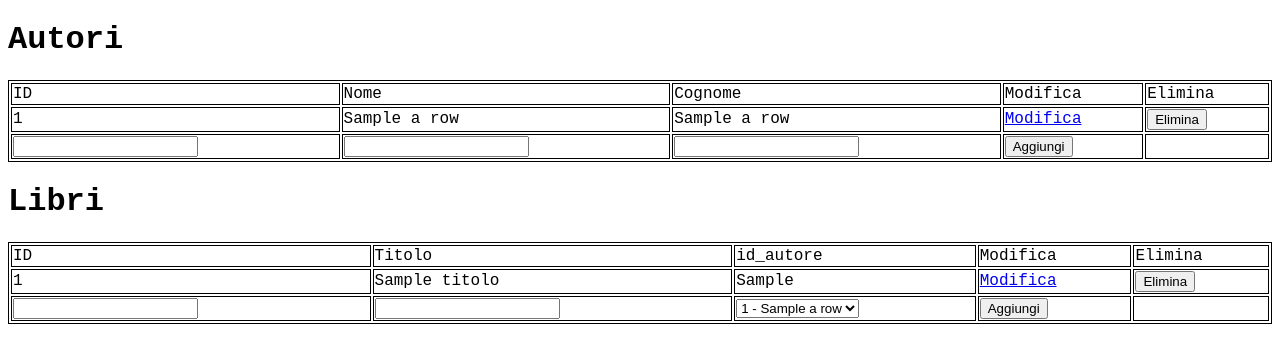
After one commit to Vincenzo-Puzone/Database-Autore-Libri, a Node server app: template views/admin.ejs in a window 1280 px wide. The commit adds this page. Shown: the top 363 px of the page. Run offline with Node 20, Linux system fonts and the light colour scheme; the template is opened without the code that fills it: most values are stand-ins (such as "Sample title", 1, 10 or a date in 2020); some libraries are stand-ins or nearby versions.

Commit message:
Adding data

```diff
--- a/index.js
+++ b/index.js
@@ -15,6 +15,9 @@ app.use(favicon(path.join(__dirname,'public','favicon.ico')));
 app.use('/css', express.static('public'));
 app.use(bodyParser.urlencoded({ extended: true }));
 app.use( morgan('dev') );
+
+let autori=[];
+let libri=[];
 const db = new sqlite3.Database('./test.db',()=>{
     app.listen(8080);
     console.log('Server running on http://localhost:8080');
@@ -22,14 +25,18 @@ const db = new sqlite3.Database('./test.db',()=>{
 });
 
 app.get('/',(req,res)=>{
-    res.send('Ciao');
     sqlA='select * from Autori';
     sqlL='select * from Libri';
-    db.all(sqlA,(err,rows)=>console.log(rows))
-    db.all(sqlL,(err,rows)=>console.log(rows))
-})
+    db.all(sqlA,(err,aRows)=>{
+        db.all(sqlL,(err,lRows)=>{
+            libri=lRows;
+            autori=aRows;
+            res.render("index",{autori,libri});
+        });
+    });
+});
 
 app.use((req,res)=>{
     res.status(404);
     res.sendFile(path.join(__dirname,'public','404.html'));
-})
+});
--- a/package.json
+++ b/package.json
@@ -4,7 +4,8 @@
   "description": "",
   "main": "index.js",
   "scripts": {
-    "start": "node index.js"
+    "start": "node index.js",
+    "admin": "node admin.js"
   },
   "keywords": [],
   "author": "",
--- a/public/style.css
+++ b/public/style.css
@@ -33,3 +33,7 @@ body{
 #clock{
     display: inline;
 }
+
+table, th, td {
+    border: 1px solid black;
+}
--- /dev/null
+++ b/views/admin.ejs
@@ -0,0 +1,81 @@
+<!DOCTYPE html>
+<html lang="en">
+<head>
+    <meta charset="UTF-8">
+    <link rel="stylesheet" href="/css/style.css" type="text/css">
+    <title>Document</title>
+</head>
+<body>
+    <div class="autori">
+        <h1>Autori</h1>
+        <table style="width:100%">
+            <tr>
+                <td>ID</td>
+                <td>Nome</td>
+                <td>Cognome</td>
+                <td>Modifica</td>
+                <td>Elimina</td>
+            </tr>
+            <% aRows.forEach(autore => { %>
+                <tr>
+                    <td> <%= autore.id %> </td>
+                    <td> <%= autore.nome %> </td>
+                    <td> <%= autore.cognome %> </td>
+                    <td><a href="/modifica/autore/<%= autore.id %> ">Modifica</a></td>
+                    <form action="/delautori" method="POST">
+                        <input type="hidden" name="id" value="<%= autore.id %> ">
+                        <td> <input type="submit" value="Elimina"></td>
+                    </form>
+                </tr>
+            <% }) %>
+            <form action="/addautore" method="POST">
+                <tr>
+                    <td> <input type="text" name="id" value=""> </td>
+                    <td> <input type="text" name="nome" value=""> </td>
+                    <td> <input type="text" name="cognome" value=""> </td>
+                    <td> <input type="submit" value="Aggiungi"> </td>
+                    <td></td>
+                </tr>
+            </form>
+        </table>
+    </div>
+    <div class="libri">
+        <h1>Libri</h1>
+        <table style="width:100%">
+            <tr>
+                <td>ID</td>
+                <td>Titolo</td>
+                <td>id_autore</td>
+                <td>Modifica</td>
+                <td>Elimina</td>
+            </tr>
+            <% lRows.forEach(libro => { %>
+                <tr>
+                    <td> <%= libro.id %> </td>
+                    <td> <%= libro.titolo %> </td>
+                    <td> <%= libro.id_autore %> </td>
+                    <td><a href="/modifica/libro/<%= libro.id %> ">Modifica</a></td>
+                    <form action="/dellibri" method="POST">
+                        <input type="hidden" name="id" value="<%= libro.id %> ">
+                        <td> <input type="submit" value="Elimina"></td>
+                    </form>
+                </tr>
+            <% }) %>
+            <form action="/addlibri" method="POST">
+                <tr>
+                    <td> <input type="text" name="id" value=""> </td>
+                    <td> <input type="text" name="titolo" value=""> </td>
+                    <td> <select name="id_autore">
+                        <% aRows.forEach(autore => { %>
+                            <option value="<%= autore.id %>" > <%= autore.id %> - <%= autore.nome %> </option>
+                        <% }) %>
+                        </select>
+                    </td>
+                    <td> <input type="submit" value="Aggiungi"> </td>
+                    <td></td>
+                </tr>
+            </form>
+        </table>
+    </div>
+</body>
+</html>
```
Also changed, not shown: admin.js (added, +100 -0 lines), views/index.ejs (+11 -1 lines), views/modAutori.ejs (added, +19 -0 lines), views/modLibri.ejs (added, +22 -0 lines).
